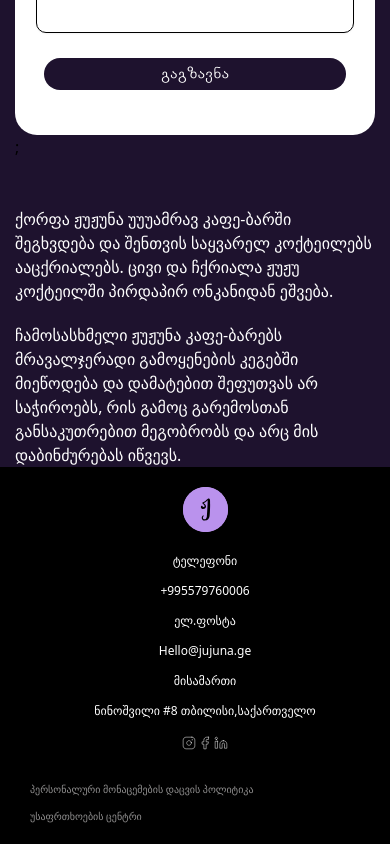
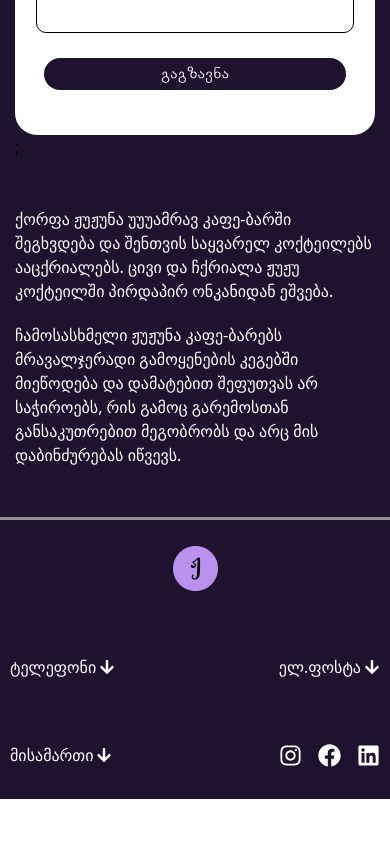
Before and after one commit to linesquad/jujuna, a React (Vite) app: page / in a window 390 px wide. Shown: the part 3097-3941 px from the top of the page. After the commit the page ends 3896 px from the top, so only its background shows below. Built offline with nearby package versions, Linux system fonts and the light colour scheme; no server answers; the database is empty.

Commit message:
feat: add footer design

```diff
--- /dev/null
+++ b/src/components/footerComponents/OneContactInfo.jsx
@@ -0,0 +1,47 @@
+import { useEffect, useState } from "react";
+import { FaArrowUp, FaArrowDown } from "react-icons/fa";
+
+function OneContactInfo({ title, info }) {
+  const [showInfo, setShowInfo] = useState(false);
+
+  useEffect(() => {
+    const mediaQuery = window.matchMedia("(min-width: 768px)");
+
+    if (mediaQuery.matches) {
+      setShowInfo(true);
+    }
+
+    const handleResize = (e) => {
+      if (e.matches) {
+        setShowInfo(true);
+      } else {
+        setShowInfo(false);
+      }
+    };
+
+    mediaQuery.addEventListener("change", handleResize);
+
+    return () => {
+      mediaQuery.removeEventListener("change", handleResize);
+    };
+  }, []);
+  return (
+    <div className="flex flex-col gap-[4px]">
+      <div className="text-color-primary flex items-center gap-[3px]">
+        <p className="md:text-[18px]">{title}</p>
+        {!showInfo ? (
+          <div className="md:hidden" onClick={() => setShowInfo(true)}>
+            <FaArrowDown />
+          </div>
+        ) : (
+          <div className="md:hidden" onClick={() => setShowInfo(false)}>
+            <FaArrowUp />
+          </div>
+        )}
+      </div>
+      {showInfo && <p className="text-color-primary">{info}</p>}
+    </div>
+  );
+}
+
+export default OneContactInfo;
--- a/src/components/landingComponents/Connect.jsx
+++ b/src/components/landingComponents/Connect.jsx
@@ -9,9 +9,9 @@ const Connect = () => {
   const { t } = useTranslation();
   const darkMode = useSelector(getMode);
   return (
-    <div className={`${darkMode ? "bg-[#000]" : "bg-[#1E122E]"}`}>
+    <div className={`${darkMode ? "bg-[#000]" : "bg-[#1E122E]"} `}>
       <Wrapper>
-        <div className="md:flex items-start justify-between">
+        <div className="md:flex items-start justify-between border-b-[3px] border-b-[#908F8F] pb-[50px] md:pb-[90px]">
           <ConnectForm />
 
           <div className="flex justify-center md:justify-start px-[15px]">
--- a/src/ui/Footer.jsx
+++ b/src/ui/Footer.jsx
@@ -1,67 +1,60 @@
-import instagram from "/images/instagram.svg";
-import facebook from "/images/facebook.svg";
-import linkedin from "/images/linkedin.svg";
+import { FaInstagram, FaFacebook, FaLinkedin } from "react-icons/fa";
 import Wrapper from "../components/Wrapper";
 import Logo from "../components/Logo";
-import { Link } from "react-router-dom";
 import { useTranslation } from "react-i18next";
+import { useSelector } from "react-redux";
+import { getMode } from "../features/darkModeSlice";
+import OneContactInfo from "../components/footerComponents/OneContactInfo";
 
 const Footer = () => {
   const { t } = useTranslation();
+  const darkMode = useSelector(getMode);
 
   return (
-    <div className="w-full bg-[#000] ">
+    <div className={`${darkMode ? "bg-[#000]" : "bg-[#1E122E]"} pb-[32px]`}>
       <Wrapper>
-        <div className="py-[20px] pr-[10px] pl-[30px] lg:pr-[0px] lg:pl-[0px]">
-          <div className="flex flex-col md:flex-row justify-between">
-            <div className="flex flex-col text-center md:text-start md:flex-row gap-[20px] lg:gap-[64px]">
-              <div className="bg-[#ba92ed] w-[45px] h-[45px] mx-auto flex items-center justify-center rounded-full lg:mt-[15px]">
+        <div className="grid grid-cols-[1fr_1fr] md:gird-cols-[1fr_1fr_1fr_1fr] max-w-[400px] px-[10px] mx-auto pt-[26px] gap-y-[64px] md:hidden">
+          <div className="col-span-2 flex justify-center">
             <Logo />
           </div>
-              <div className="flex flex-col gap-[12px] text-color-primary text-[12px] lg:text-[16px]">
-                <p>{t("footer.number")}</p>
-                <p>+995579760006</p>
-                <p>{t("footer.email")}</p>
-                <p>Hello@jujuna.ge</p>
-                <p>{t("footer.adress")}</p>
-                <p>{t("footer.adressValue")}</p>
+          <div className="col-span-2 flex justify-between">
+            <OneContactInfo title={t("footer.number")} info="+995579760006" />
+            <OneContactInfo title={t("footer.email")} info="Hello@jujuna.ge" />
+          </div>
+          <div className="col-span-2 flex justify-between">
+            <OneContactInfo
+              title={t("footer.adress")}
+              info={t("footer.adressValue")}
+            />
+            <div className="flex items-center gap-[16px]">
+              <FaInstagram color="#fff" size={23} />
+              <FaFacebook color="#fff" size={23} />
+              <FaLinkedin color="#fff" size={23} />
+            </div>
           </div>
         </div>
 
-            <div className="flex justify-center mt-4 md:mt-0 gap-[10px] items-end md:flex-col md:justify-end md:gap-[17px]">
-              <div className="flex gap-[2px] lg:gap-[10px]">
-                <Link to="https://www.instagram.com/" target="_blank">
-                  <img
-                    src={instagram}
-                    alt="instagram"
-                    className="lg:w-[24px] lg:h-[24px]"
+        <div className="pt-[81px] hidden md:block">
+          <div className="flex justify-between items-center">
+            <Logo />
+            <OneContactInfo title={t("footer.number")} info="+995579760006" />
+            <OneContactInfo title={t("footer.email")} info="Hello@jujuna.ge" />
+            <OneContactInfo
+              title={t("footer.adress")}
+              info={t("footer.adressValue")}
             />
-                </Link>
-                <Link to="https://www.facebook.com/" target="_blank">
-                  <img
-                    src={facebook}
-                    alt="facebook"
-                    className="lg:w-[24px] lg:h-[24px]"
-                  />
-                </Link>
-                <Link to="https://www.linkedin.com/feed/" target="_blank">
-                  <img
-                    src={linkedin}
-                    alt="linkedin"
-                    className="lg:w-[24px] lg:h-[24px]"
-                  />
-                </Link>
           </div>
 
-              <div className="hidden text-[10px] lg:text-[14px] text-[#908F8F] md:flex md:gap-[49px]">
-                <p className="whitespace-nowrap">{t("footer.personalPol")}</p>
-                <p className="whitespace-nowrap">{t("footer.security")}</p>
+          <div className="mt-[62px] hidden lg:flex  justify-between items-center">
+            <div className="flex items-center gap-[16px]">
+              <FaInstagram color="#fff" size={23} />
+              <FaFacebook color="#fff" size={23} />
+              <FaLinkedin color="#fff" size={23} />
             </div>
-            </div>
-          </div>
-          <div className="text-[10px] text-[#908F8F] mt-[32px] flex flex-col gap-3 md:flex-row justify-between md:hidden">
+            <div className="flex items-center gap-[40px] text-[#908F8F]">
               <p>{t("footer.personalPol")}</p>
               <p>{t("footer.security")}</p>
+            </div>
           </div>
         </div>
       </Wrapper>
```
Lines whose indentation alone changed are shown as unchanged.
